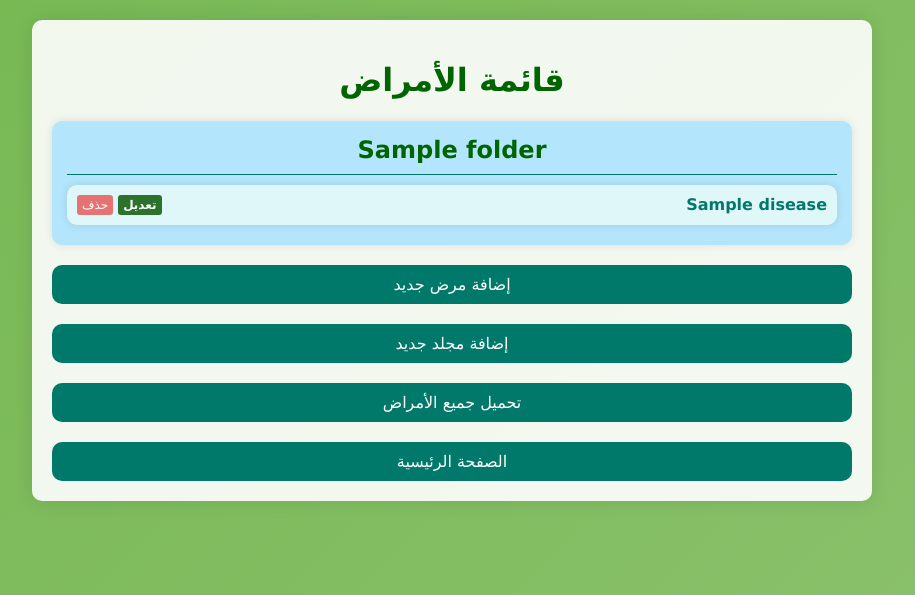
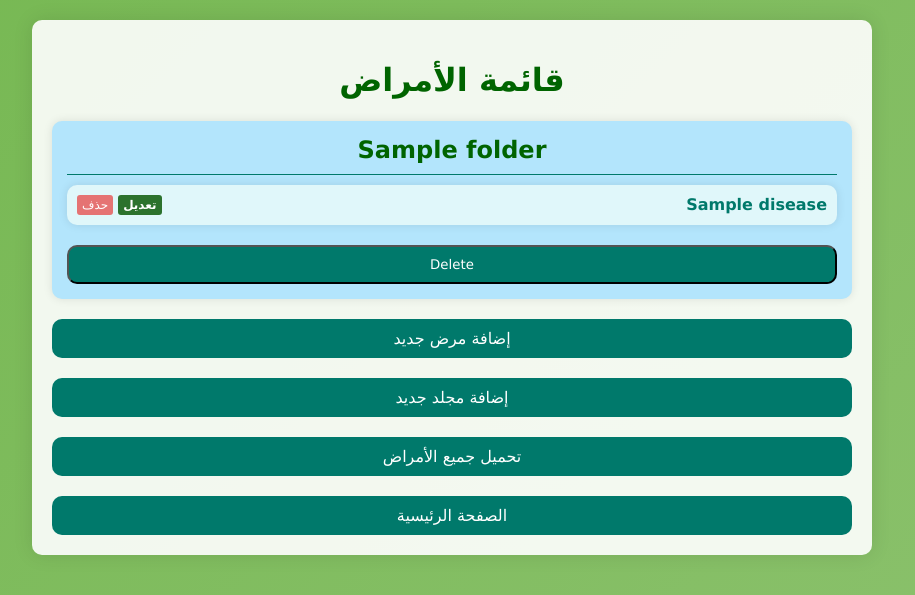
Before and after one commit to aghyadsaeed/Med-App, a Django app: page / in a window 1280 px wide. Shown: the top 595 px of the page, without its empty margins (188-1103 px from the left). Run offline with Django 5.2, Linux system fonts and the light colour scheme; tables that the repository leaves empty hold one stand-in row (Sample ...).

Commit message:
version 2

```diff
--- a/website/diseases/templates/disease_list.html
+++ b/website/diseases/templates/disease_list.html
@@ -27,6 +27,12 @@
                     </li>
                     {% endfor %}
                 </ul>
+                <form action="{% url 'delete_folder' folder.id %}" method="post" style="display:inline;">
+                    {% csrf_token %}
+                    <button type="submit" onclick="return confirm('Are you sure you want to delete this folder?');">
+                        Delete
+                    </button>
+                </form>
             </li>
             {% empty %}
             <li>لا توجد مجلدات بعد.</li>
--- a/website/diseases/urls.py
+++ b/website/diseases/urls.py
@@ -10,4 +10,6 @@ urlpatterns = [
     path('disease/<int:pk>/pdf/', views.generate_pdf, name='generate_pdf'),
     path('download_all/', views.download_all_diseases, name='download_all_diseases'),
     path('add_folder/', views.add_folder, name='add_folder'),
+    path('folders/<int:folder_id>/delete/', views.delete_folder, name='delete_folder'),
+
 ]
--- a/website/diseases/views.py
+++ b/website/diseases/views.py
@@ -10,6 +10,7 @@ from bidi.algorithm import get_display
 import arabic_reshaper
 from .models import Disease, Folder
 from .forms import DiseaseForm, FolderForm
+from django.contrib import messages
 
 def generate_pdf(request, pk):
     disease = get_object_or_404(Disease, pk=pk)
@@ -154,3 +155,16 @@ def add_folder(request):
     else:
         form = FolderForm()
     return render(request, 'add_folder.html', {'form': form})
+
+
+def delete_folder(request, folder_id):
+    folder = get_object_or_404(Folder, id=folder_id)
+
+    # Prevent deletion if diseases exist in this folder
+    if folder.disease_set.exists():
+        messages.warning(request, "لا يمكنك حذف هذا المجلد لأنه يحتوي على أمراض مرتبطة به.")
+    else:
+        folder.delete()
+        messages.success(request, "تم حذف المجلد بنجاح.")
+
+    return redirect('folders_list')  # Adjust this to your actual folder list view name
```
